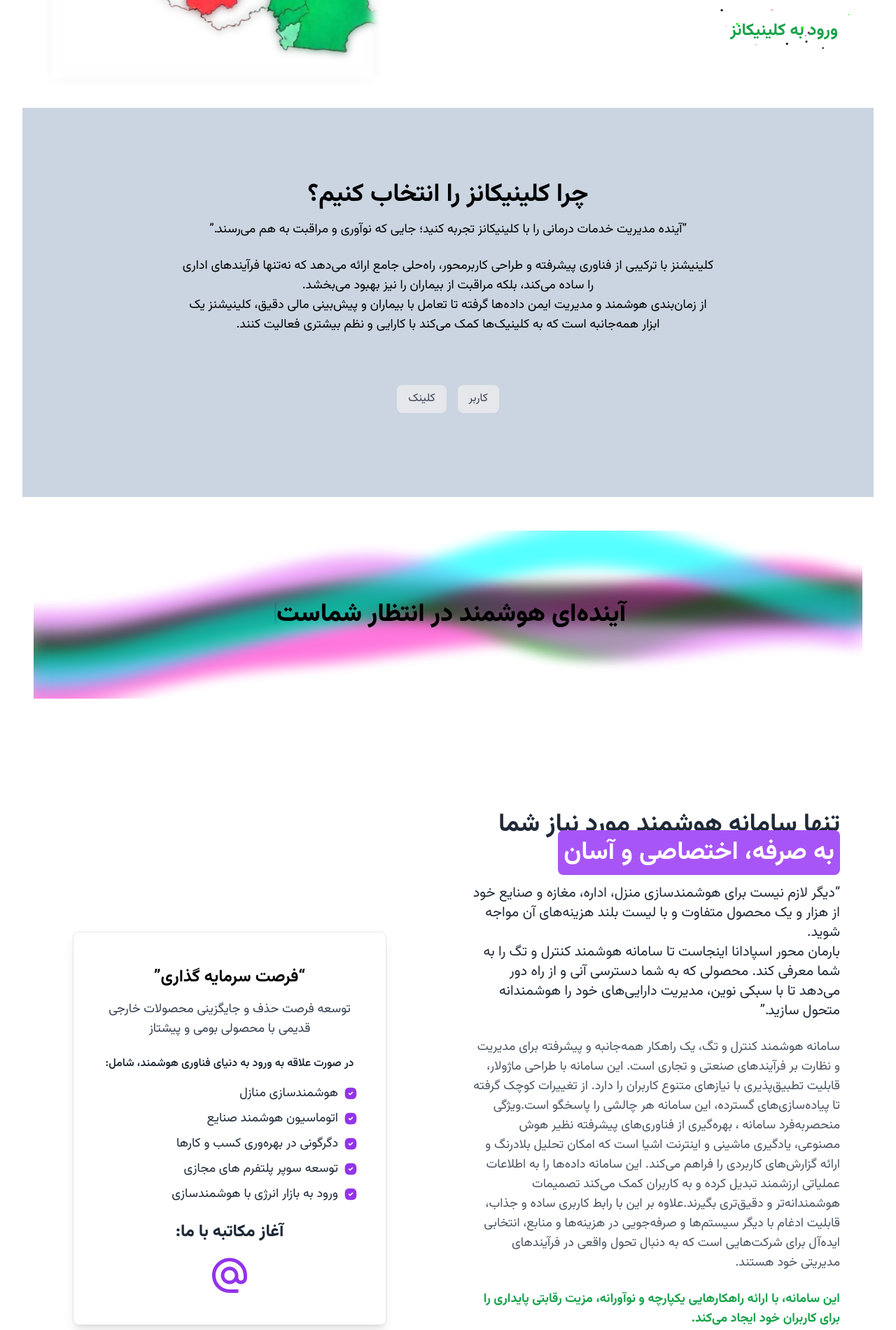
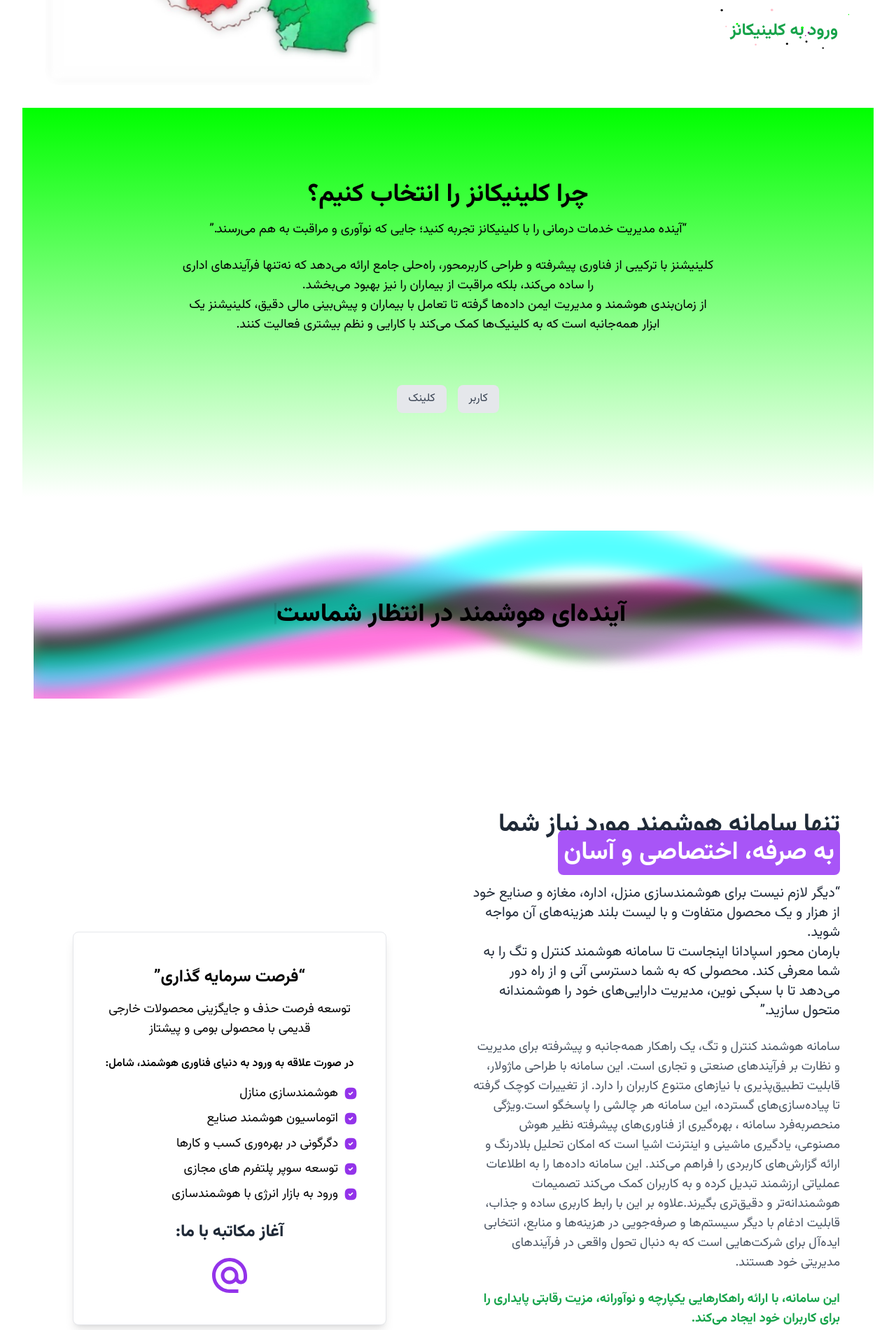
Before and after one commit to cngreload/bmscompanywebsite, a Next.js app: page / in a window 1280 px wide. Shown: the part 3173-5073 px from the top of the page at 70% size. Built offline with nearby package versions, Linux system fonts and the light colour scheme.

Commit message:
1 final try

```diff
--- a/components/CliniciansBenefits.tsx
+++ b/components/CliniciansBenefits.tsx
@@ -9,7 +9,7 @@ const CliniciansBenefits: React.FC = () =>
     const [ activeTab, setActiveTab ] = useState<string | null>( null ); // No tab active initially
 
     return (
-        <div className="relative bg-slate-300 text-black py-16 px-4 md:px-8 lg:px-12 flex flex-col items-center text-center overflow-x-hidden">
+        <div className="relative bg-gradient-to-bottom  text-black py-16 px-4 md:px-8 lg:px-12 flex flex-col items-center text-center overflow-x-hidden">
             {/* Header Section */ }
             <div className="text-center p-6 lg:p-10">
                 <h2 className="text-2xl sm:text-3xl lg:text-4xl font-bold mb-4">
--- a/components/InvestCard.tsx
+++ b/components/InvestCard.tsx
@@ -11,12 +11,12 @@ export function CardSpotlightDemo ()
             </q>
 
             {/* Description */ }
-            <p className="text-sm sm:text-base md:text-lg text-gray-700 mt-4 relative z-20 text-center">
+            <p className="text-sm sm:text-base md:text-lg text-black mt-4 relative z-20 text-center">
                 توسعه فرصت حذف و جایگزینی محصولات خارجی قدیمی با محصولی بومی و پیشتاز
             </p>
 
             {/* Steps */ }
-            <div className="text-gray-800 mt-6 relative z-20">
+            <div className="text-black mt-6 relative z-20">
                 <p className="text-center font-semibold mb-4">
                     در صورت علاقه به ورود به دنیای فناوری هوشمند، شامل:
                 </p>
@@ -48,7 +48,7 @@ const Step = ( { title }: { title: string; } ) =>
     return (
         <li className="flex gap-2 items-start">
             <CheckIcon />
-            <p className="text-sm sm:text-base md:text-lg text-gray-800">{ title }</p>
+            <p className="text-sm sm:text-base md:text-lg text-black">{ title }</p>
         </li>
     );
 };
--- a/components/SecondModal.tsx
+++ b/components/SecondModal.tsx
@@ -28,7 +28,7 @@ export function SecondModal ()
         </ModalTrigger>
         <ModalBody className='h-fit'>
           <ModalContent>
-            <h4 className="text-lg md:text-2xl text-neutral-600 dark:text-neutral-100 font-bold text-center mb-8">
+            <h4 className="text-base lg:text-2xl text-gray-900 dark:text-gray-800 font-bold text-center mb-8">
               پدافند غیر عامل  💡
               <p className="text-green-600 text-sm">تاکید بر امنیت ملی و تکیه بر توان داخلی</p>
             </h4>
--- a/components/ThirdModal.tsx
+++ b/components/ThirdModal.tsx
@@ -33,7 +33,7 @@ export function ThirdModal ()
             <p className='text-sm text-green-600'>اجرایی نشدن هفت ساله طرح و حوادث ناگوار و مرگبار که نباید تکرار می شد!!</p>
             <div className="md:items-center text-xs">
               <p>
-                عدم اجرای طرح هوشمندسازی جایگاه‌های سوخت سی‌ان‌جی، با وجود بودجه و در دسترس بودن محصولات بومی، مایه‌ی شگفتی و تأسف است.دلیل اصلی ناهماهنگی‌ای بین سیاست وارداتی مدیریت طرح سی ان جی و تأکید پدافند غیرعامل بر استفاده از محصولات بومی است. همچنین، عدم توافق با شرکت‌های پرداختی و حمایت نکردن از شرکت‌های دانش‌بنیان داخلی مانع جدی اجرا شده است. این سهل‌انگاری هفت ساله، حوادث مرگبار و تهدید امنیت شهروندان را به وجود آورده است. با این حال انگیزه‌ای برای اجرای این طرح ملی از سوی شرکت نفت دیده نمی شود. در حالی که سامانه بومی هوشمند جایگاه‌های سوخت سی‌ان‌جی توسط شرکت ما موفق شده است تا مجوزها لازم را دریافت کند، مدیریت طرح هنوز اقدامی برای گسترش آن انجام نداده است. این اجرا، ناترازی سبد سوخت و کاهش اعتماد عمومی را موجب شده است. با این حال، امیدواریم با توجه به موفقیت آزمایش‌های این سامانه، شرکت نفت در نهایت تصمیم به اجرای آن بگیرد تا به حفظ امنیت و بهبود کیفیت خدمات در عرصه سوخت گاز طبیعی بپردازد.
+                عدم اجرای طرح هوشمندسازی جایگاه‌های سوخت سی‌ان‌جی، به‌رغم بودجه و در دسترس بودن محصولات بومی، شگفت‌انگیز است. اصلی‌ترین دلیل این تأخیر، ناهماهنگی بین سیاست وارداتی مدیریت طرح و تأکید غیرمعنی‌دار پدافند بر استفاده از محصولات بومی است. همچنین، عدم هماهنگی با شرکت‌های پرداختی و عدم حمایت از شرکت‌های دانش‌بنیان داخلی موانع جدی اجرا را ایجاد کرده است. این تأخیر، حوادث مرگبار و تهدید امنیت را به وجود آورده است. با این حال، شرکت نفت انگیزه‌ای برای اجرای این طرح نشان نداده است. در حالی که شرکت ما سامانه بومی هوشمند را موفقانه مجوز‌گذاری کرده است، مدیریت طرح هنوز به گسترش آن پاسخ نداده است. این وضعیت ناترازی سبد سوخت و کاهش اعتماد عمومی را به وجود آورده است. امیدواریم با توجه به موفقیت آزمایش‌های این سامانه، شرکت نفت در نهایت تصمیم به اجرا بگیرد تا به حفظ امنیت و بهبود کیفیت خدمات در عرصه سوخت گاز طبیعی بپردازد.
               </p>
             </div>
           </ModalContent>
--- a/components/ui/card-spotlight.tsx
+++ b/components/ui/card-spotlight.tsx
@@ -8,7 +8,8 @@ import { cn } from "@/lib/utils";
 export const CardSpotlight = ( {
     children,
     radius = 350,
-    color = "#6009",
+    color = "#8cff66",
+    // #6009"
     className,
     ...props
 }: {
--- a/tailwind.config.ts
+++ b/tailwind.config.ts
@@ -26,6 +26,10 @@ module.exports = {
           '50%': { boxShadow: '0 0 100px 30px rgba(255, 223, 0, 0.2)' },
         },
       },
+      backgroundImage: {
+        'gradient-to-bottom':
+          'linear-gradient(to bottom, #00ff00 0%, #ffffff 100%)',
+      },
     },
   },
   plugins: [],
```
